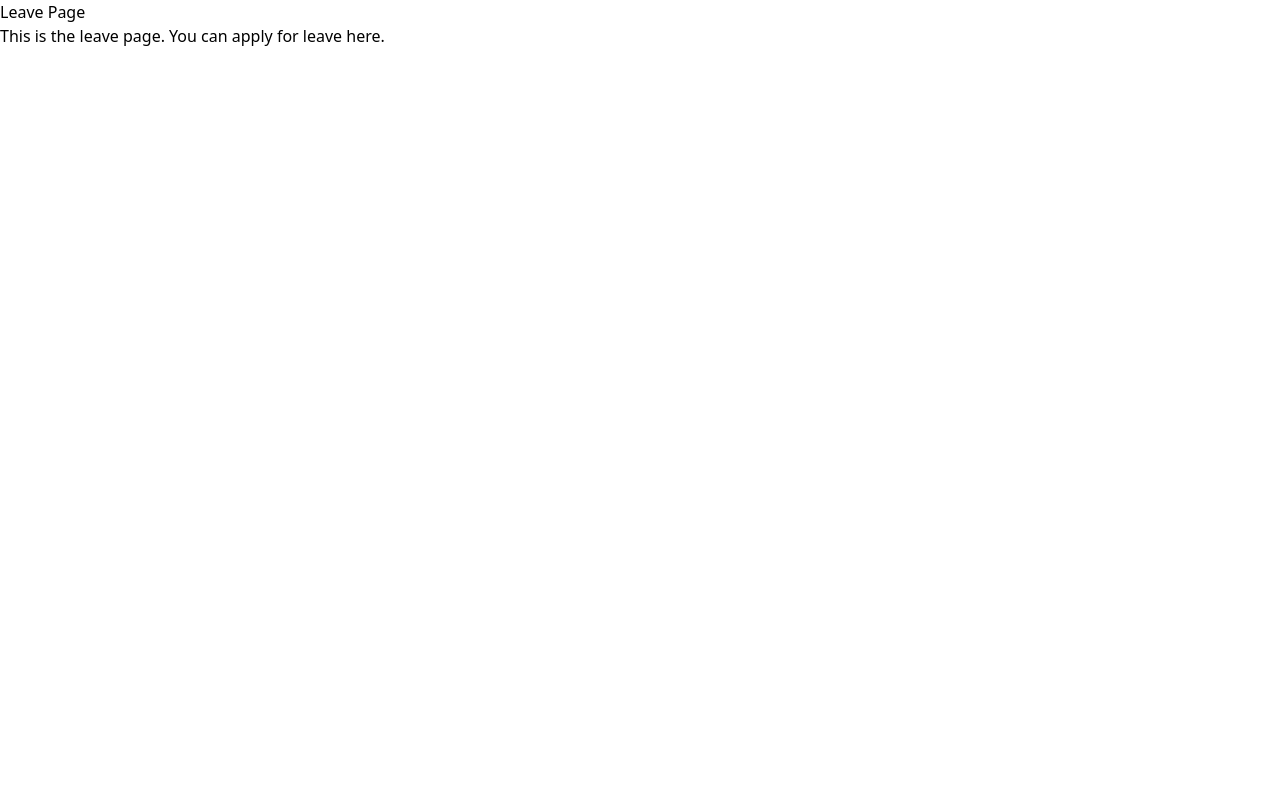
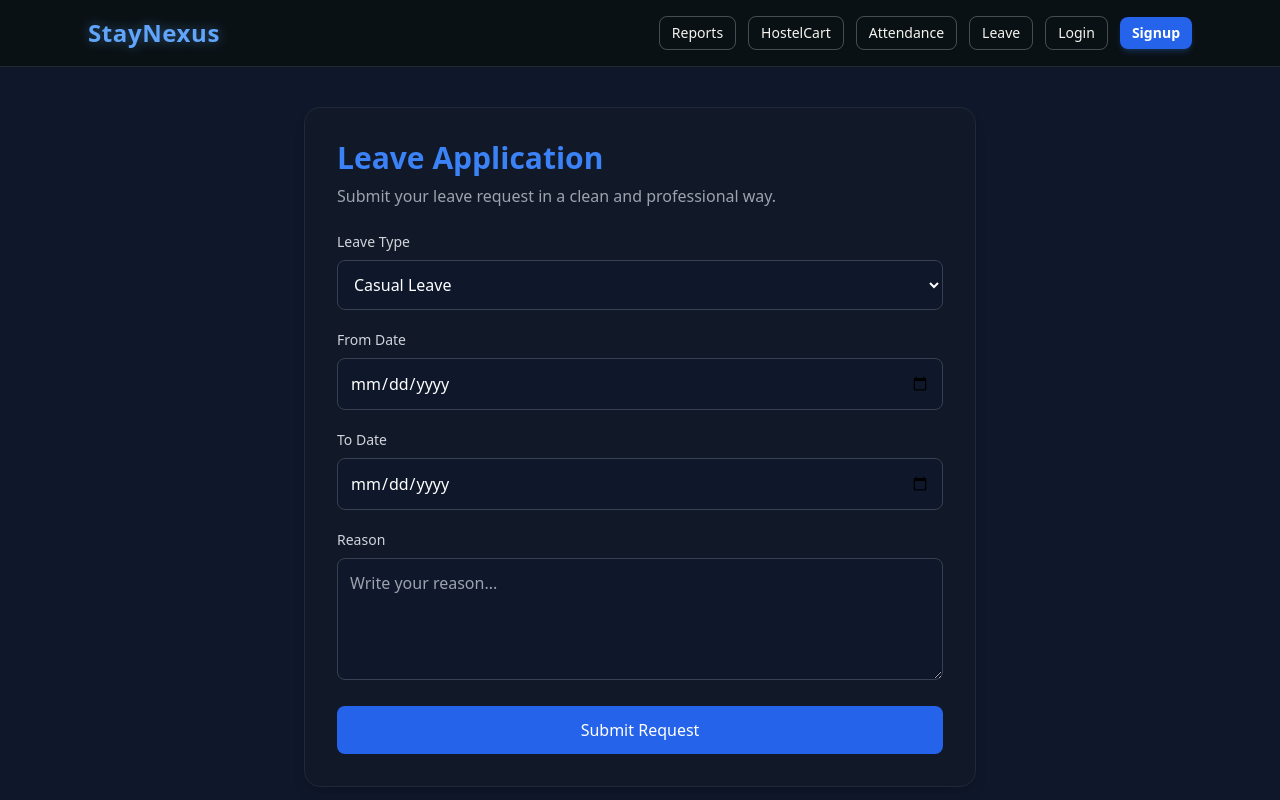
Before and after one commit to ayushsotechy/StayNexus, a React (Vite) app in the folder frontend/: page /leave in a window 1280 px wide. Built offline with nearby package versions, Linux system fonts and the light colour scheme; no server answers.

Commit message:
Leave UI added

```diff
--- a/frontend/src/pages/Leave.jsx
+++ b/frontend/src/pages/Leave.jsx
@@ -1,8 +1,107 @@
+import { useState } from "react";
+import Navbar from "../components/Navbar";
+
 export default function Leave() {
+	const [formData, setFormData] = useState({
+		fromDate: "",
+		toDate: "",
+		reason: "",
+		type: "Casual Leave",
+	});
+
+	const handleChange = (e) => {
+		setFormData({ ...formData, [e.target.name]: e.target.value });
+	};
+
+	const handleSubmit = (e) => {
+		e.preventDefault();
+	};
+
 	return (
-		<div>
-			<h1>Leave Page</h1>
-			<p>This is the leave page. You can apply for leave here.</p>
+
+		<div className="min-h-screen bg-[#0f172a] text-white">
+			<Navbar />
+			<div className="w-full max-w-2xl mx-auto mt-10 bg-[#111827] rounded-2xl shadow-lg p-8 border border-gray-800">
+
+				<h1 className="text-3xl font-semibold mb-2 text-blue-500">
+					Leave Application
+				</h1>
+				<p className="text-gray-400 mb-6">
+					Submit your leave request in a clean and professional way.
+				</p>
+
+				<form onSubmit={handleSubmit} className="space-y-5">
+
+					{/* Leave Type */}
+					<div>
+						<label className="block text-sm mb-2 text-gray-300">
+							Leave Type
+						</label>
+						<select
+							name="type"
+							value={formData.type}
+							onChange={handleChange}
+							className="w-full p-3 rounded-lg bg-[#0f172a] border border-gray-700 focus:border-blue-500 outline-none"
+						>
+							<option>Casual Leave</option>
+							<option>Sick Leave</option>
+							<option>Emergency Leave</option>
+						</select>
+					</div>
+
+					{/* From Date */}
+					<div>
+						<label className="block text-sm mb-2 text-gray-300">
+							From Date
+						</label>
+						<input
+							type="date"
+							name="fromDate"
+							value={formData.fromDate}
+							onChange={handleChange}
+							className="w-full p-3 rounded-lg bg-[#0f172a] border border-gray-700 focus:border-blue-500 outline-none text-white"
+						/>
+					</div>
+
+					{/* To Date */}
+					<div>
+						<label className="block text-sm mb-2 text-gray-300">
+							To Date
+						</label>
+						<input
+							type="date"
+							name="toDate"
+							value={formData.toDate}
+							onChange={handleChange}
+							className="w-full p-3 rounded-lg bg-[#0f172a] border border-gray-700 focus:border-blue-500 outline-none text-white"
+						/>
+					</div>
+
+					{/* Reason */}
+					<div>
+						<label className="block text-sm mb-2 text-gray-300">
+							Reason
+						</label>
+						<textarea
+							name="reason"
+							value={formData.reason}
+							onChange={handleChange}
+							rows="4"
+							placeholder="Write your reason..."
+							className="w-full p-3 rounded-lg bg-[#0f172a] border border-gray-700 focus:border-blue-500 outline-none"
+						/>
+					</div>
+
+					{/* Submit Button */}
+					<button
+						type="submit"
+						className="w-full py-3 rounded-lg bg-blue-600 hover:bg-blue-700 transition-all font-medium"
+					>
+						Submit Request
+					</button>
+
+				</form>
+			</div>
 		</div>
 	);
 }
```
